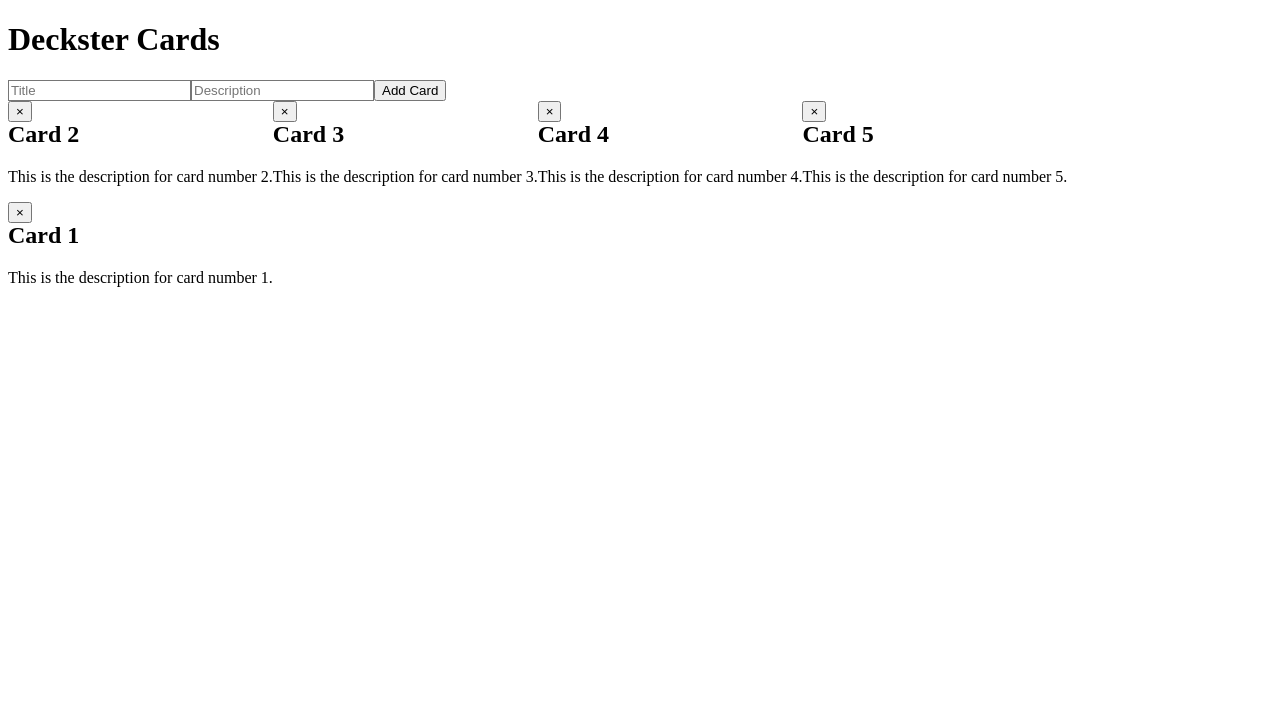
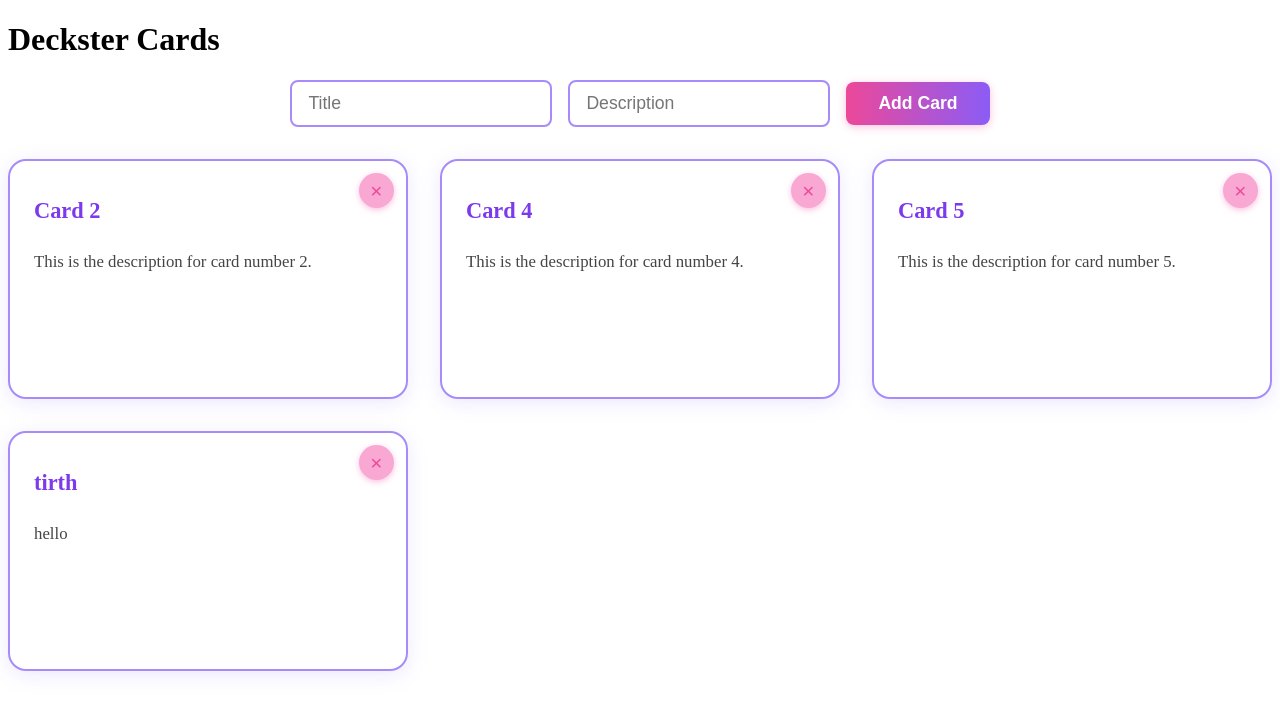
Before and after one commit to TechTirth/Deckster, a React (Vite) app: page / in a window 1280 px wide. Shown: the top 712 px of the page. Built offline with nearby package versions, Linux system fonts and the light colour scheme; data requests are answered from the project's data file.

Commit message:
Implement card management features with add, delete, and display functionality in App component; add styles and structure for AddCardForm and CardList components.

```diff
--- a/db.json
+++ b/db.json
@@ -4,11 +4,6 @@
       "id": "2",
       "title": "Card 2",
       "description": "This is the description for card number 2."
-    },
-    {
-      "id": "3",
-      "title": "Card 3",
-      "description": "This is the description for card number 3."
     },
     {
       "id": "4",
@@ -21,9 +16,9 @@
       "description": "This is the description for card number 5."
     },
     {
-      "id": "7b6c",
-      "title": "Card 1",
-      "description": "This is the description for card number 1."
+      "id": "1518",
+      "title": "tirth",
+      "description": "hello"
     }
   ]
 }
--- /dev/null
+++ b/src/App.css
@@ -0,0 +1,36 @@
+.add-card-form {
+  display: flex;
+  flex-wrap: wrap;
+  gap: 1rem;
+  margin-bottom: 2rem;
+  justify-content: center;
+  align-items: center;
+}
+.add-input {
+  padding: 0.7rem 1rem;
+  border: 2px solid #a78bfa;
+  border-radius: 8px;
+  font-size: 1.1rem;
+  outline: none;
+  transition: border 0.2s;
+  min-width: 200px;
+}
+.add-input:focus {
+  border-color: #ec4899;
+}
+.add-btn {
+  background: linear-gradient(90deg, #ec4899 0%, #8b5cf6 100%);
+  color: #fff;
+  font-weight: bold;
+  padding: 0.7rem 2rem;
+  border: none;
+  border-radius: 8px;
+  font-size: 1.1rem;
+  cursor: pointer;
+  box-shadow: 0 2px 8px #ec489955;
+  transition: background 0.2s, transform 0.1s;
+}
+.add-btn:hover {
+  background: linear-gradient(90deg, #8b5cf6 0%, #ec4899 100%);
+  transform: scale(1.07);
+}
--- a/src/App.jsx
+++ b/src/App.jsx
@@ -1,28 +1,22 @@
 import React, { useEffect, useState } from "react";
-import { motion, AnimatePresence } from "framer-motion";
+import AddCardForm from "./components/AddCardForm";
+import CardList from "./components/CardList";
 
 export default function App() {
   const [cards, setCards] = useState([]);
-  const [title, setTitle] = useState("");
-  const [description, setDescription] = useState("");
 
-  // Fetch cards from the mock API
   useEffect(() => {
     fetch("http://localhost:3001/cards")
       .then(res => res.json())
       .then(data => setCards(data));
   }, []);
 
-  // Delete handler
   const handleDelete = async (id) => {
     await fetch(`http://localhost:3001/cards/${id}`, { method: "DELETE" });
     setCards(cards => cards.filter(card => card.id !== id));
   };
 
-  // Add card handler
-  const handleAdd = async (e) => {
-    e.preventDefault();
-    if (!title.trim() || !description.trim()) return;
+  const handleAdd = async ({ title, description }) => {
     const res = await fetch("http://localhost:3001/cards", {
       method: "POST",
       headers: { "Content-Type": "application/json" },
@@ -30,56 +24,14 @@ export default function App() {
     });
     const newCard = await res.json();
     setCards(cards => [...cards, newCard]);
-    setTitle("");
-    setDescription("");
   };
 
   return (
-    <div className="min-h-screen bg-gray-100 p-8">
-      <h1 className="text-3xl font-bold mb-6">Deckster Cards</h1>
-      <form onSubmit={handleAdd} className="mb-6 flex gap-2">
-        <input
-          className="border rounded px-2 py-1"
-          placeholder="Title"
-          value={title}
-          onChange={e => setTitle(e.target.value)}
-        />
-        <input
-          className="border rounded px-2 py-1"
-          placeholder="Description"
-          value={description}
-          onChange={e => setDescription(e.target.value)}
-        />
-        <button
-          type="submit"
-          className="bg-green-600 text-white px-4 py-1 rounded hover:bg-green-700"
-        >
-          Add Card
-        </button>
-      </form>
-      <div className="flex flex-wrap gap-6">
-        <AnimatePresence>
-          {cards.map(card => (
-            <motion.div
-              key={card.id}
-              initial={{ opacity: 0, y: 40 }}
-              animate={{ opacity: 1, y: 0 }}
-              exit={{ opacity: 0, y: 40 }}
-              transition={{ duration: 0.3 }}
-              className="bg-white shadow-lg rounded-lg p-6 w-64 relative"
-            >
-              <button
-                onClick={() => handleDelete(card.id)}
-                className="absolute top-2 right-2 text-red-500 hover:text-red-700"
-                aria-label="Delete card"
-              >
-                &times;
-              </button>
-              <h2 className="text-xl font-semibold mb-2">{card.title}</h2>
-              <p className="text-gray-600">{card.description}</p>
-            </motion.div>
-          ))}
-        </AnimatePresence>
+    <div className="app-bg">
+      <div className="container">
+        <h1 className="main-title">Deckster Cards</h1>
+        <AddCardForm onAdd={handleAdd} />
+        <CardList cards={cards} onDelete={handleDelete} />
       </div>
     </div>
   );
--- /dev/null
+++ b/src/components/AddCardForm.css
@@ -0,0 +1,36 @@
+.add-card-form {
+  display: flex;
+  flex-wrap: wrap;
+  gap: 1rem;
+  margin-bottom: 2rem;
+  justify-content: center;
+  align-items: center;
+}
+.add-input {
+  padding: 0.7rem 1rem;
+  border: 2px solid #a78bfa;
+  border-radius: 8px;
+  font-size: 1.1rem;
+  outline: none;
+  transition: border 0.2s;
+  min-width: 200px;
+}
+.add-input:focus {
+  border-color: #ec4899;
+}
+.add-btn {
+  background: linear-gradient(90deg, #ec4899 0%, #8b5cf6 100%);
+  color: #fff;
+  font-weight: bold;
+  padding: 0.7rem 2rem;
+  border: none;
+  border-radius: 8px;
+  font-size: 1.1rem;
+  cursor: pointer;
+  box-shadow: 0 2px 8px #ec489955;
+  transition: background 0.2s, transform 0.1s;
+}
+.add-btn:hover {
+  background: linear-gradient(90deg, #8b5cf6 0%, #ec4899 100%);
+  transform: scale(1.07);
+}
--- /dev/null
+++ b/src/components/AddCardForm.jsx
@@ -0,0 +1,35 @@
+import React, { useState } from "react";
+import "./AddCardForm.css";
+
+export default function AddCardForm({ onAdd }) {
+  const [title, setTitle] = useState("");
+  const [description, setDescription] = useState("");
+
+  const handleSubmit = (e) => {
+    e.preventDefault();
+    if (!title.trim() || !description.trim()) return;
+    onAdd({ title, description });
+    setTitle("");
+    setDescription("");
+  };
+
+  return (
+    <form onSubmit={handleSubmit} className="add-card-form">
+      <input
+        className="add-input"
+        placeholder="Title"
+        value={title}
+        onChange={e => setTitle(e.target.value)}
+      />
+      <input
+        className="add-input"
+        placeholder="Description"
+        value={description}
+        onChange={e => setDescription(e.target.value)}
+      />
+      <button type="submit" className="add-btn">
+        Add Card
+      </button>
+    </form>
+  );
+}
--- /dev/null
+++ b/src/components/Card.css
@@ -0,0 +1,51 @@
+.card {
+  background: rgba(255,255,255,0.95);
+  border: 2px solid #a78bfa;
+  border-radius: 18px;
+  box-shadow: 0 4px 20px #a78bfa33;
+  padding: 2rem 1.5rem 1.5rem 1.5rem;
+  min-height: 180px;
+  position: relative;
+  transition: transform 0.15s, box-shadow 0.15s, border-color 0.15s;
+  display: flex;
+  flex-direction: column;
+  justify-content: flex-start;
+}
+.card:hover {
+  transform: scale(1.045) translateY(-8px);
+  box-shadow: 0 8px 32px #ec489955, 0 1.5px 6px #8b5cf655;
+  border-color: #ec4899;
+  z-index: 2;
+}
+.delete-btn {
+  position: absolute;
+  top: 12px;
+  right: 12px;
+  background: #f9a8d4;
+  color: #ec4899;
+  border: none;
+  border-radius: 50%;
+  font-size: 1.3rem;
+  width: 2.2rem;
+  height: 2.2rem;
+  cursor: pointer;
+  box-shadow: 0 2px 6px #ec489955;
+  transition: background 0.15s, color 0.15s;
+}
+.delete-btn:hover {
+  background: #ec4899;
+  color: #fff;
+}
+.card-title {
+  font-size: 1.4rem;
+  font-weight: bold;
+  color: #7c3aed;
+  margin-bottom: 0.7rem;
+  margin-top: 0.3rem;
+  word-break: break-word;
+}
+.card-desc {
+  color: #444;
+  font-size: 1.05rem;
+  word-break: break-word;
+}
--- /dev/null
+++ b/src/components/Card.jsx
@@ -0,0 +1,18 @@
+import React from "react";
+import "./Card.css";
+
+export default function Card({ card, onDelete }) {
+  return (
+    <div className="card">
+      <button
+        onClick={() => onDelete(card.id)}
+        className="delete-btn"
+        aria-label="Delete card"
+      >
+        &times;
+      </button>
+      <h2 className="card-title">{card.title}</h2>
+      <p className="card-desc">{card.description}</p>
+    </div>
+  );
+}
--- /dev/null
+++ b/src/components/CardList.css
@@ -0,0 +1,16 @@
+.card-grid {
+  display: grid;
+  grid-template-columns: repeat(3, 1fr);
+  gap: 2rem;
+  margin-bottom: 2rem;
+}
+@media (max-width: 900px) {
+  .card-grid {
+    grid-template-columns: repeat(2, 1fr);
+  }
+}
+@media (max-width: 600px) {
+  .card-grid {
+    grid-template-columns: 1fr;
+  }
+}
--- /dev/null
+++ b/src/components/CardList.jsx
@@ -0,0 +1,13 @@
+import React from "react";
+import Card from "./Card";
+import "./CardList.css";
+
+export default function CardList({ cards, onDelete }) {
+  return (
+    <div className="card-grid">
+      {cards.map(card => (
+        <Card key={card.id} card={card} onDelete={onDelete} />
+      ))}
+    </div>
+  );
+}
--- /dev/null
+++ b/tailwind.config.js
@@ -0,0 +1,6 @@
+export const content = [
+    "./index.html",
+    "./src/**/*.{js,jsx,ts,tsx}"
+];
+export const theme = { extend: {} };
+export const plugins = [];
```
Also changed, not shown: 1 other file (tests, documents, lock files or other folders).
